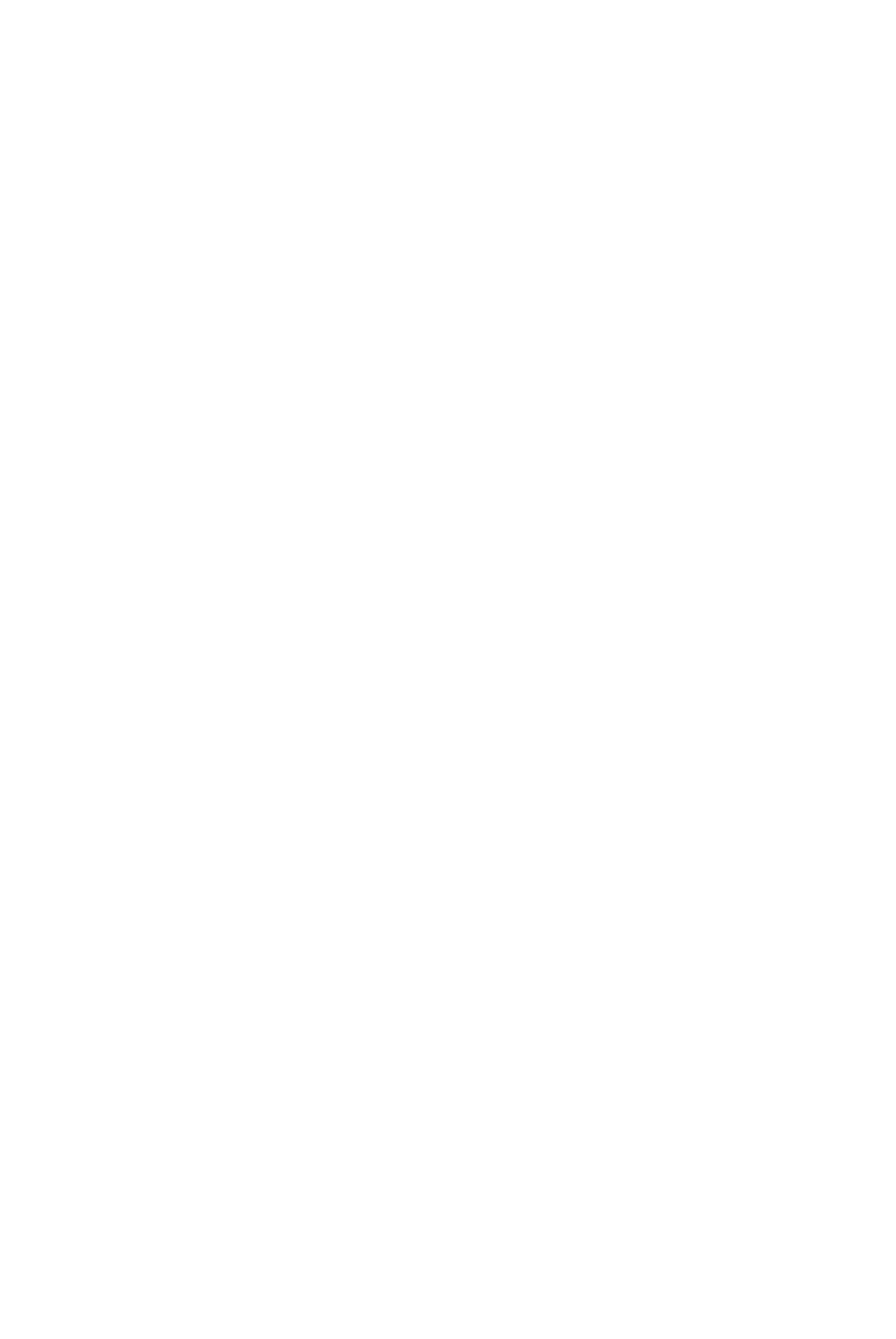
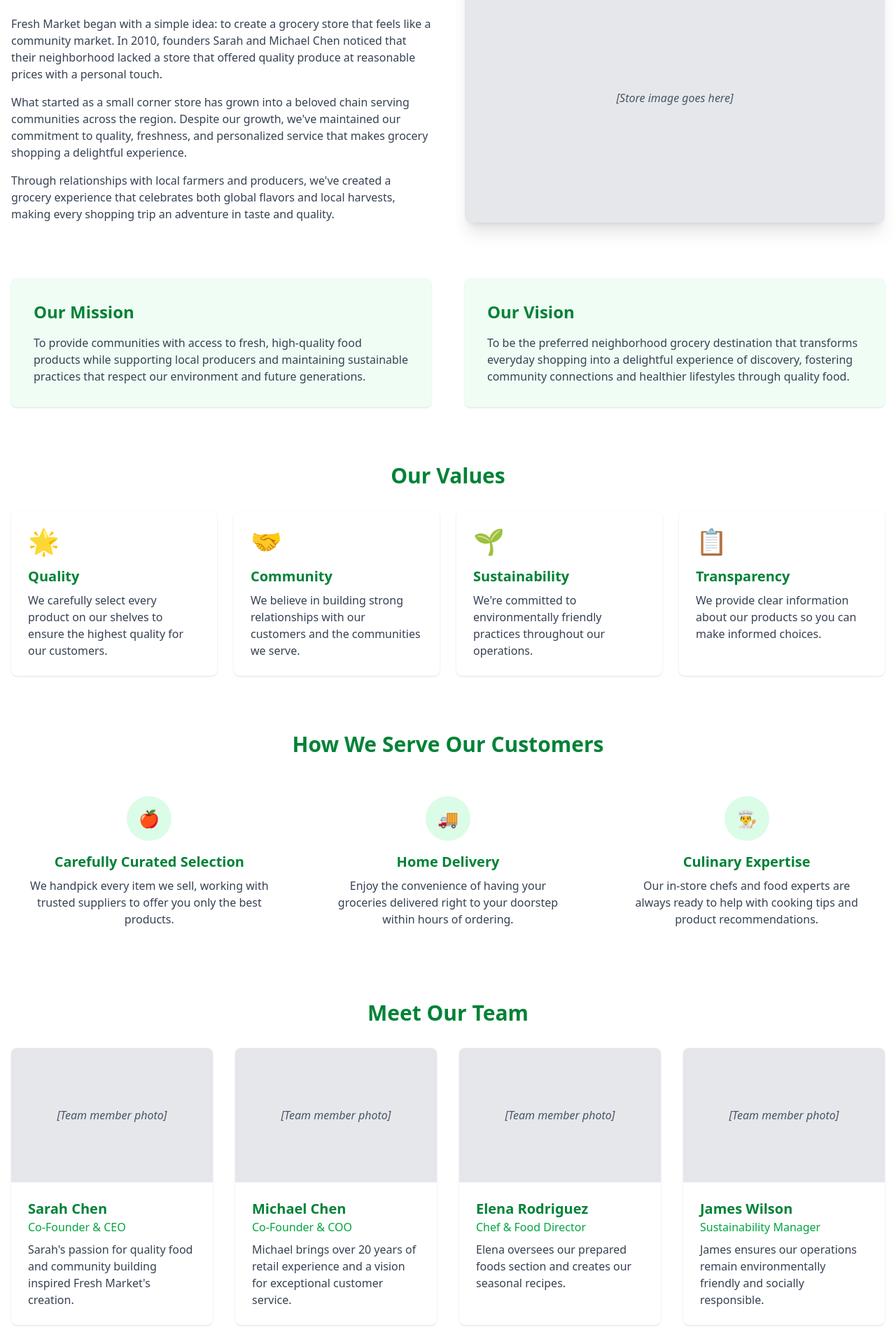
Before and after one commit to Comfortablydumbb/grocery-proj, a React (Vite) app in the folder frontend/: page /about in a window 1280 px wide. Shown: the part 346-2260 px from the top of the page at 70% size. Before the commit the page ends 800 px from the top, so only its background shows below. Built offline with nearby package versions, Linux system fonts and the light colour scheme.

Commit message:
basic ui setup

```diff
--- a/frontend/src/component/Navbar.jsx
+++ b/frontend/src/component/Navbar.jsx
@@ -54,6 +54,7 @@ const Navbar = () => {
               <Link to="/" className="text-gray-700 hover:text-green-600 px-3 py-2 rounded-md font-medium">Home</Link>
               <Link to="/shop" className="text-gray-700 hover:text-green-600 px-3 py-2 rounded-md font-medium">Shop</Link>
               <Link to="/orders" className="text-gray-700 hover:text-green-600 px-3 py-2 rounded-md font-medium">My Orders</Link>
+              <Link to="/about" className="text-gray-700 hover:text-green-600 px-3 py-2 rounded-md font-medium">About</Link>
             </div>
           </div>
 
@@ -118,6 +119,13 @@ const Navbar = () => {
               My Orders
             </Link>
             <Link
+              to="/about"
+              className="text-gray-700 hover:text-green-600 block px-3 py-2 rounded-md text-base font-medium"
+              onClick={() => setIsOpen(false)}
+            >
+              About Us
+            </Link>
+            <Link
               to="/login"
               className="text-gray-700 hover:text-green-600 block px-3 py-2 rounded-md text-base font-medium"
               onClick={() => setIsOpen(false)}
--- a/frontend/src/pages/About.jsx
+++ b/frontend/src/pages/About.jsx
@@ -1,11 +1,173 @@
-import React from 'react'
+import React from 'react';
 
 const About = () => {
   return (
-    <div>
-      THis is about
+    <div className="container mx-auto mt-4 px-4 py-16">
+      {/* Hero Section */}
+      <div className="flex flex-col items-center mb-16">
+        <h1 className="text-4xl md:text-5xl font-bold text-green-700 mb-6 text-center">About Fresh Market</h1>
+        <div className="w-20 h-1 bg-green-500 mb-8"></div>
+        <p className="text-xl text-gray-600 max-w-3xl text-center">
+          Bringing fresh, quality produce and grocery items to your neighborhood since 2010.
+        </p>
+      </div>
+
+      {/* Our Story Section */}
+      <div className="grid grid-cols-1 md:grid-cols-2 gap-12 mb-20">
+        <div className="flex flex-col justify-center">
+          <h2 className="text-3xl font-bold text-green-700 mb-6">Our Story</h2>
+          <p className="text-gray-700 mb-4">
+            Fresh Market began with a simple idea: to create a grocery store that feels like a community market. In 2010, founders Sarah and Michael Chen noticed that their neighborhood lacked a store that offered quality produce at reasonable prices with a personal touch.
+          </p>
+          <p className="text-gray-700 mb-4">
+            What started as a small corner store has grown into a beloved chain serving communities across the region. Despite our growth, we've maintained our commitment to quality, freshness, and personalized service that makes grocery shopping a delightful experience.
+          </p>
+          <p className="text-gray-700">
+            Through relationships with local farmers and producers, we've created a grocery experience that celebrates both global flavors and local harvests, making every shopping trip an adventure in taste and quality.
+          </p>
+        </div>
+        <div className="rounded-lg overflow-hidden shadow-xl">
+          <div className="bg-gray-200 h-full w-full flex items-center justify-center">
+            <p className="text-gray-600 italic">[Store image goes here]</p>
+          </div>
+        </div>
+      </div>
+
+      {/* Mission & Vision */}
+      <div className="grid grid-cols-1 md:grid-cols-2 gap-12 mb-20">
+        <div className="bg-green-50 p-8 rounded-lg shadow">
+          <h2 className="text-2xl font-bold text-green-700 mb-4">Our Mission</h2>
+          <p className="text-gray-700">
+            To provide communities with access to fresh, high-quality food products while supporting local producers and maintaining sustainable practices that respect our environment and future generations.
+          </p>
+        </div>
+        <div className="bg-green-50 p-8 rounded-lg shadow">
+          <h2 className="text-2xl font-bold text-green-700 mb-4">Our Vision</h2>
+          <p className="text-gray-700">
+            To be the preferred neighborhood grocery destination that transforms everyday shopping into a delightful experience of discovery, fostering community connections and healthier lifestyles through quality food.
+          </p>
+        </div>
+      </div>
+
+      {/* Values */}
+      <div className="mb-20">
+        <h2 className="text-3xl font-bold text-green-700 mb-8 text-center">Our Values</h2>
+        <div className="grid grid-cols-1 md:grid-cols-2 lg:grid-cols-4 gap-6">
+          {[
+            {
+              title: "Quality",
+              description: "We carefully select every product on our shelves to ensure the highest quality for our customers.",
+              icon: "🌟"
+            },
+            {
+              title: "Community",
+              description: "We believe in building strong relationships with our customers and the communities we serve.",
+              icon: "🤝"
+            },
+            {
+              title: "Sustainability",
+              description: "We're committed to environmentally friendly practices throughout our operations.",
+              icon: "🌱"
+            },
+            {
+              title: "Transparency",
+              description: "We provide clear information about our products so you can make informed choices.",
+              icon: "📋"
+            }
+          ].map((value, index) => (
+            <div key={index} className="bg-white p-6 rounded-lg shadow hover:shadow-lg transition-shadow">
+              <div className="text-4xl mb-4">{value.icon}</div>
+              <h3 className="text-xl font-bold text-green-700 mb-2">{value.title}</h3>
+              <p className="text-gray-700">{value.description}</p>
+            </div>
+          ))}
+        </div>
+      </div>
+
+      {/* How We Serve */}
+      <div className="mb-20">
+        <h2 className="text-3xl font-bold text-green-700 mb-8 text-center">How We Serve Our Customers</h2>
+        <div className="grid grid-cols-1 md:grid-cols-3 gap-8">
+          <div className="text-center p-6">
+            <div className="bg-green-100 w-16 h-16 rounded-full flex items-center justify-center mx-auto mb-4">
+              <span className="text-2xl">🍎</span>
+            </div>
+            <h3 className="text-xl font-bold text-green-700 mb-2">Carefully Curated Selection</h3>
+            <p className="text-gray-700">
+              We handpick every item we sell, working with trusted suppliers to offer you only the best products.
+            </p>
+          </div>
+          <div className="text-center p-6">
+            <div className="bg-green-100 w-16 h-16 rounded-full flex items-center justify-center mx-auto mb-4">
+              <span className="text-2xl">🚚</span>
+            </div>
+            <h3 className="text-xl font-bold text-green-700 mb-2">Home Delivery</h3>
+            <p className="text-gray-700">
+              Enjoy the convenience of having your groceries delivered right to your doorstep within hours of ordering.
+            </p>
+          </div>
+          <div className="text-center p-6">
+            <div className="bg-green-100 w-16 h-16 rounded-full flex items-center justify-center mx-auto mb-4">
+              <span className="text-2xl">👨‍🍳</span>
+            </div>
+            <h3 className="text-xl font-bold text-green-700 mb-2">Culinary Expertise</h3>
+            <p className="text-gray-700">
+              Our in-store chefs and food experts are always ready to help with cooking tips and product recommendations.
+            </p>
+          </div>
+        </div>
+      </div>
+
+      {/* Team Section */}
+      <div className="mb-20">
+        <h2 className="text-3xl font-bold text-green-700 mb-8 text-center">Meet Our Team</h2>
+        <div className="grid grid-cols-1 md:grid-cols-2 lg:grid-cols-4 gap-8">
+          {[
+            {
+              name: "Sarah Chen",
+              title: "Co-Founder & CEO",
+              bio: "Sarah's passion for quality food and community building inspired Fresh Market's creation."
+            },
+            {
+              name: "Michael Chen",
+              title: "Co-Founder & COO",
+              bio: "Michael brings over 20 years of retail experience and a vision for exceptional customer service."
+            },
+            {
+              name: "Elena Rodriguez",
+              title: "Chef & Food Director",
+              bio: "Elena oversees our prepared foods section and creates our seasonal recipes."
+            },
+            {
+              name: "James Wilson",
+              title: "Sustainability Manager",
+              bio: "James ensures our operations remain environmentally friendly and socially responsible."
+            }
+          ].map((member, index) => (
+            <div key={index} className="bg-white rounded-lg shadow overflow-hidden">
+              <div className="h-48 bg-gray-200 flex items-center justify-center">
+                <p className="text-gray-600 italic">[Team member photo]</p>
+              </div>
+              <div className="p-6">
+                <h3 className="text-xl font-bold text-green-700">{member.name}</h3>
+                <p className="text-green-600 mb-2">{member.title}</p>
+                <p className="text-gray-700">{member.bio}</p>
+              </div>
+            </div>
+          ))}
+        </div>
+      </div>
+
+      {/* CTA */}
+      <div className="bg-green-600 text-white rounded-lg p-8 text-center">
+        <h2 className="text-3xl font-bold mb-4">Come Visit Us Today!</h2>
+        <p className="text-xl mb-6">Experience the Fresh Market difference at any of our locations.</p>
+        <button className="bg-white text-green-700 px-8 py-3 rounded-lg font-bold hover:bg-green-100 transition-colors">
+          Find Your Nearest Store
+        </button>
+      </div>
     </div>
-  )
-}
+  );
+};
 
-export default About
+export default About;
--- a/frontend/src/pages/Home.jsx
+++ b/frontend/src/pages/Home.jsx
@@ -63,7 +63,7 @@ const HomePage = () => {
           <img
             src="/image/herosection.jpeg"
             alt="Fresh groceries"
-            className="w-full h-full object-cover object-center opacity-80 "
+            className="w-full h-full object-cover object-center opacity-40 "
           />
         </div>
         <div className="relative max-w-7xl mx-auto px-4 sm:px-6 lg:px-8 flex flex-col items-center">
```
Also changed, not shown: package.json (added, +19 -0 lines), 2 other files (tests, documents, lock files or other folders).
